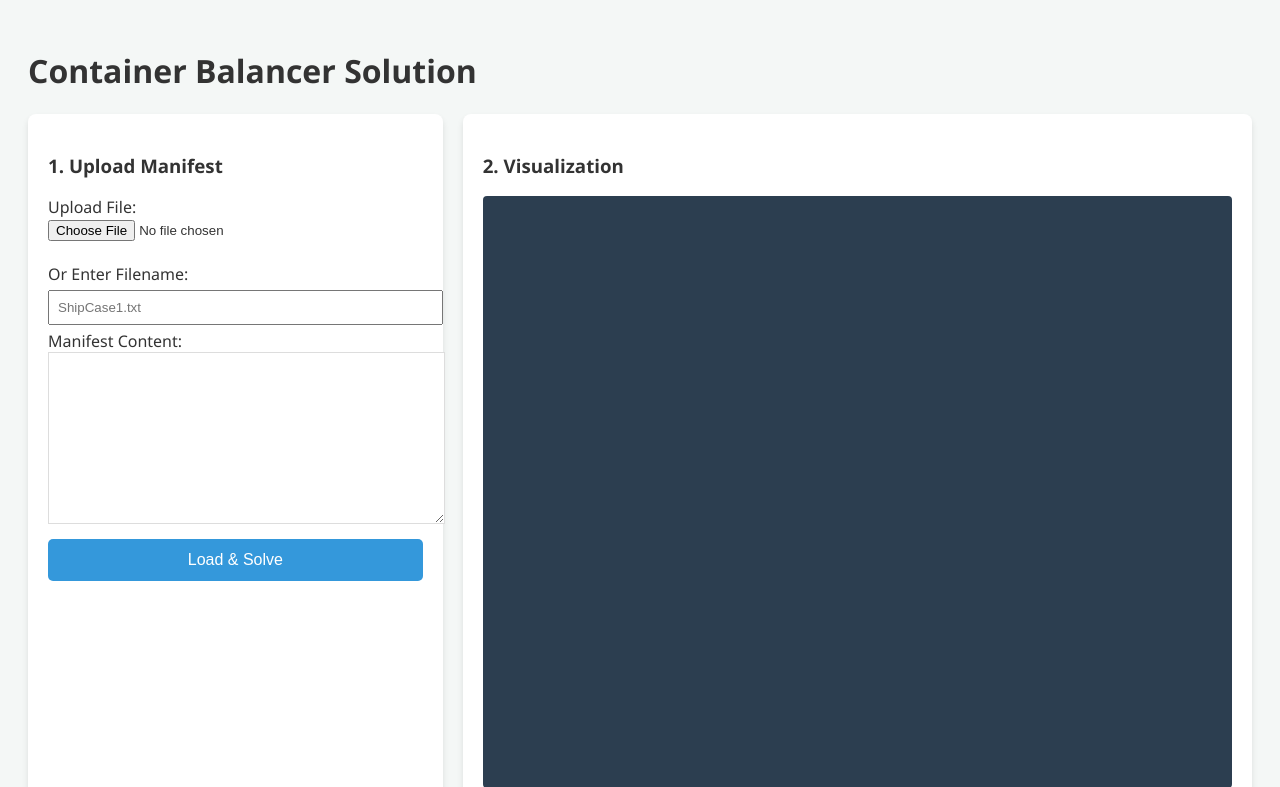
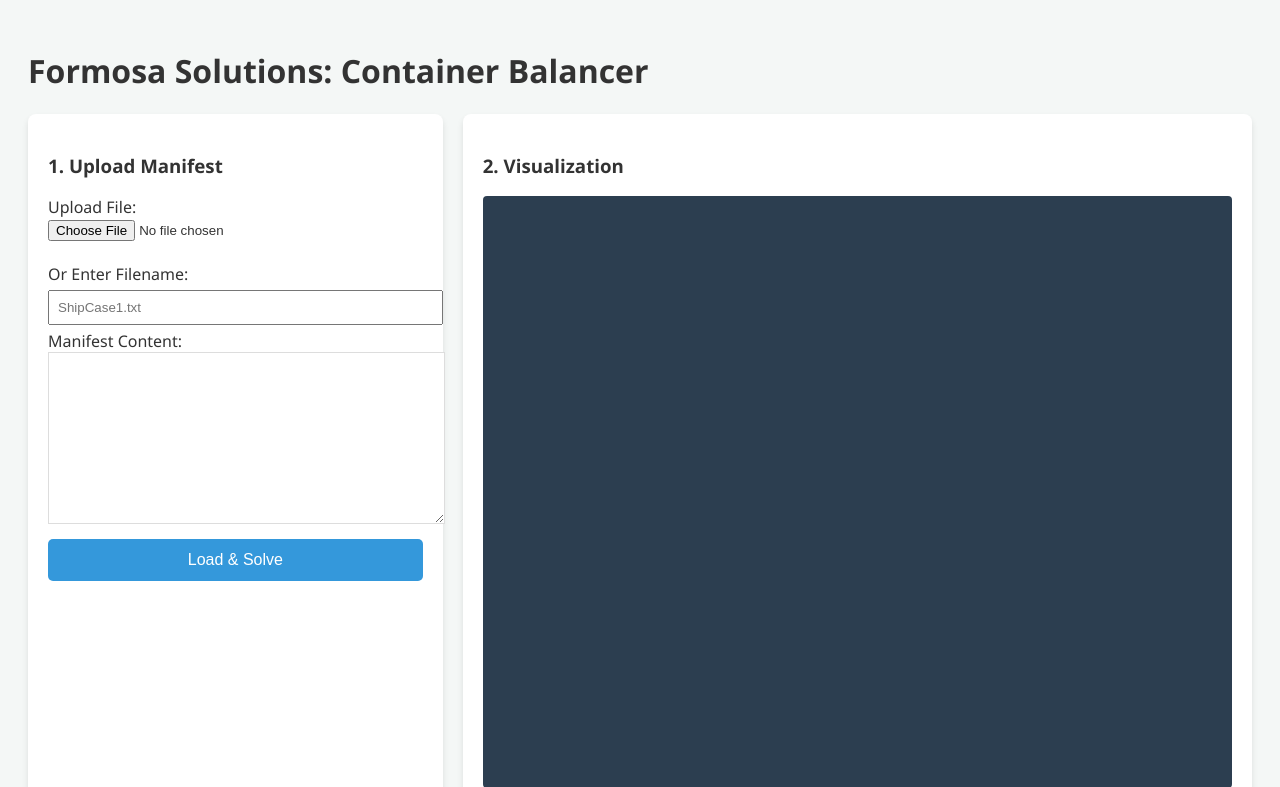
Before and after one commit to sunbrandon/cs179-p3, a Flask app: page / in a window 1280 px wide. Shown: the top 787 px of the page. Run offline with Flask 3, Linux system fonts and the light colour scheme.

Commit message:
fix: update program name

```diff
--- a/templates/index.html
+++ b/templates/index.html
@@ -98,7 +98,7 @@
 </head>
 <body>
 
-<h1>Container Balancer Solution</h1>
+<h1>Formosa Solutions: Container Balancer</h1>
 
 <div class="layout">
     <div class="control-panel">
```
